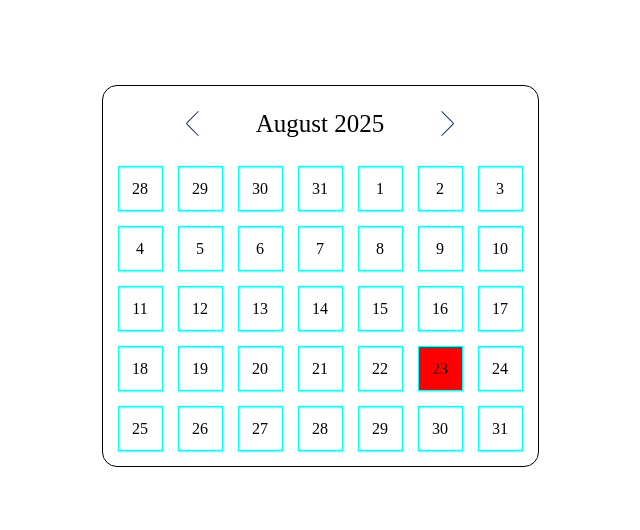
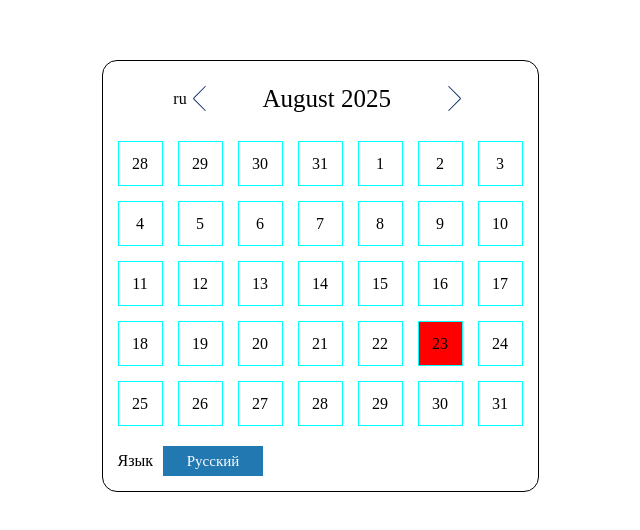
Before and after one commit to Avatarius/calendar-vue, a Vue app: page / in a window 1280 px wide. Shown: the part 124-654 px from the top of the page, without its empty margins (320-960 px from the left). Built offline with nearby package versions, Linux system fonts and the light colour scheme.

Commit message:
fix: emits working

```diff
--- a/src/components/Button.vue
+++ b/src/components/Button.vue
@@ -1,29 +1,30 @@
 <script setup lang="ts">
-const { side } = defineProps<{ side: "left" | "right", onClick?: () => void }>();
+const { side } = defineProps<{
+  side: "left" | "right";
+  onClick?: () => void;
+}>();
 
-defineEmits<{click: () => void}>();
+defineEmits<{ click: () => void }>();
 </script>
 <template>
   <button class="button" @click="$emit('click')">
-    <img src="../../public/left-arrow.svg" v-if="side === 'left'" alt="left arrow" class="button__img"/>
-    <img src="../../public/right-arrow.svg" v-else alt="right arrow" class="button__img"/>
+    <img src="../../public/left-arrow.svg" v-if="side === 'left'" alt="left arrow" class="button__img" />
+    <img src="../../public/right-arrow.svg" v-else alt="right arrow" class="button__img" />
   </button>
 </template>
 <style scoped lang="scss">
+@use "../styles/mixins.scss";
+
 .button {
-  cursor: pointer;
+  @include mixins.button();
   inline-size: 25px;
   block-size: 25px;
-  padding: 0;
-  margin: 0;
-  appearance: none;
-  border: none;
-  background-color: transparent;
-  font-family: inherit;
   transition: scale 0.15s linear;
+
   &:hover {
     scale: 1.15;
   }
+
   &__img {
     display: block;
     inline-size: 100%;
--- a/src/components/Calendar.vue
+++ b/src/components/Calendar.vue
@@ -1,10 +1,12 @@
 <script setup lang="ts">
 import { computed, onMounted, ref } from "vue";
 import Button from "./Button.vue";
+import Dropdown from "./Dropdown.vue";
 
 const { dateString } = defineProps<{ dateString?: string }>();
 
 const date = ref(new Date());
+const lang = ref<'ru' | 'en'>('ru');
 
 const year = computed(() => {
   return date.value.getFullYear();
@@ -55,6 +57,12 @@ function decrement() {
   date.value.setMonth(date.value.getMonth() - 1);
 }
 
+function handleLangChange(value: string) {
+  if (value === 'ru' || value === 'en') {
+    lang.value = value;
+  }
+}
+
 onMounted(() => {
   if (!dateString) return;
   const dateFromStr = new Date(dateString);
@@ -67,6 +75,7 @@ onMounted(() => {
 <template>
   <div class="calendar">
     <header class="header">
+      {{ lang }}
       <Button side="left" @click="decrement" />
       <h1 class="header__title">{{ getTitle() }}</h1>
       <Button side="right" @click="increment" />
@@ -80,6 +89,7 @@ onMounted(() => {
         <span>{{ getDay(value) }}</span>
       </li>
     </ul>
+    <Dropdown title="Язык" :options="[{title: 'Русский', value: 'ru'}, {title: 'Английский', value: 'en'}]" @change="handleLangChange"/>
   </div>
 </template>
 <style scoped lang="scss">
--- /dev/null
+++ b/src/components/Dropdown.vue
@@ -0,0 +1,80 @@
+<script setup lang="ts">
+import { ref } from "vue";
+
+const { title, options } = defineProps<{
+  title: string;
+  options: { title: string; value: string }[];
+}>();
+
+const emits = defineEmits<{ change: [value: string] }>();
+
+const text = ref(options[0].title);
+
+function handleChange({ title, value }: { title: string; value: string }) {
+  emits("change", value);
+  text.value = title;
+}
+</script>
+<template>
+  <div class="dropdown">
+    <h2 class="dropdown__title">{{ title }}</h2>
+    <button class="button">{{ text }}</button>
+    <ul class="list">
+      <li v-for="value in options" class="list__item">
+        <button class="list__button" @click="handleChange(value)">
+          {{ value.title }}
+        </button>
+      </li>
+    </ul>
+  </div>
+</template>
+<style scoped lang="scss">
+@use "../styles/mixins.scss";
+
+.dropdown {
+  position: relative;
+  display: flex;
+  justify-content: flex-start;
+  align-items: center;
+  margin-block-start: 20px;
+
+  &:hover .list {
+    display: block;
+  }
+
+  &__title {
+    margin-inline-end: 10px;
+  }
+}
+
+.button {
+  @include mixins.button();
+  inline-size: 100px;
+  block-size: 30px;
+  background-color: rgb(34, 120, 177);
+  color: #fff;
+  font-size: 15px;
+}
+
+.list {
+  display: none;
+  position: absolute;
+  inset-inline-start: 45px;
+  inset-block-start: 30px;
+  background-color: #fff;
+  box-shadow: 0px 8px 16px 0px rgba(0, 0, 0, 0.2);
+  inline-size: 100px;
+  &__item {
+    padding: 12px;
+    cursor: pointer;
+    &:hover {
+      background-color: red;
+    }
+  }
+  &__button {
+    @include mixins.button();
+    inline-size: 100%;
+    block-size: 100%;
+  }
+}
+</style>
--- /dev/null
+++ b/src/styles/mixins.scss
@@ -0,0 +1,10 @@
+@mixin button {
+  cursor: pointer;
+  display: block;
+  padding: 0;
+  margin: 0;
+  appearance: none;
+  background-color: transparent;
+  border: none;
+  font-family: inherit;
+}
```
